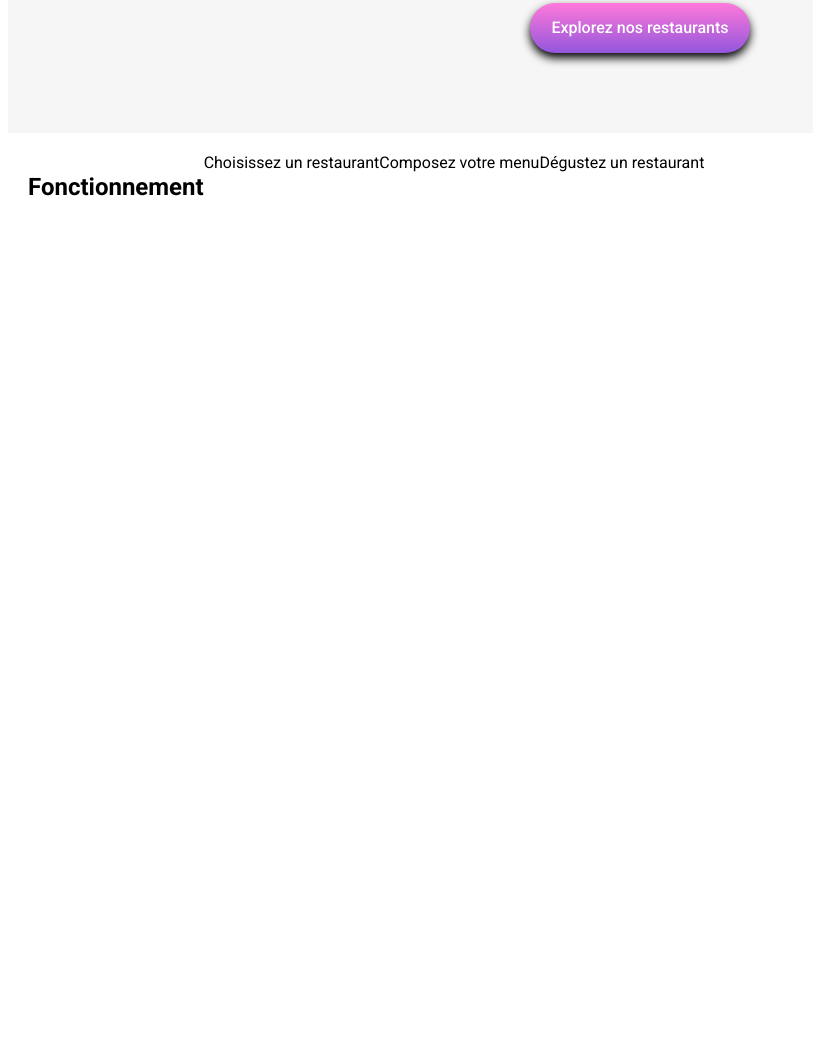
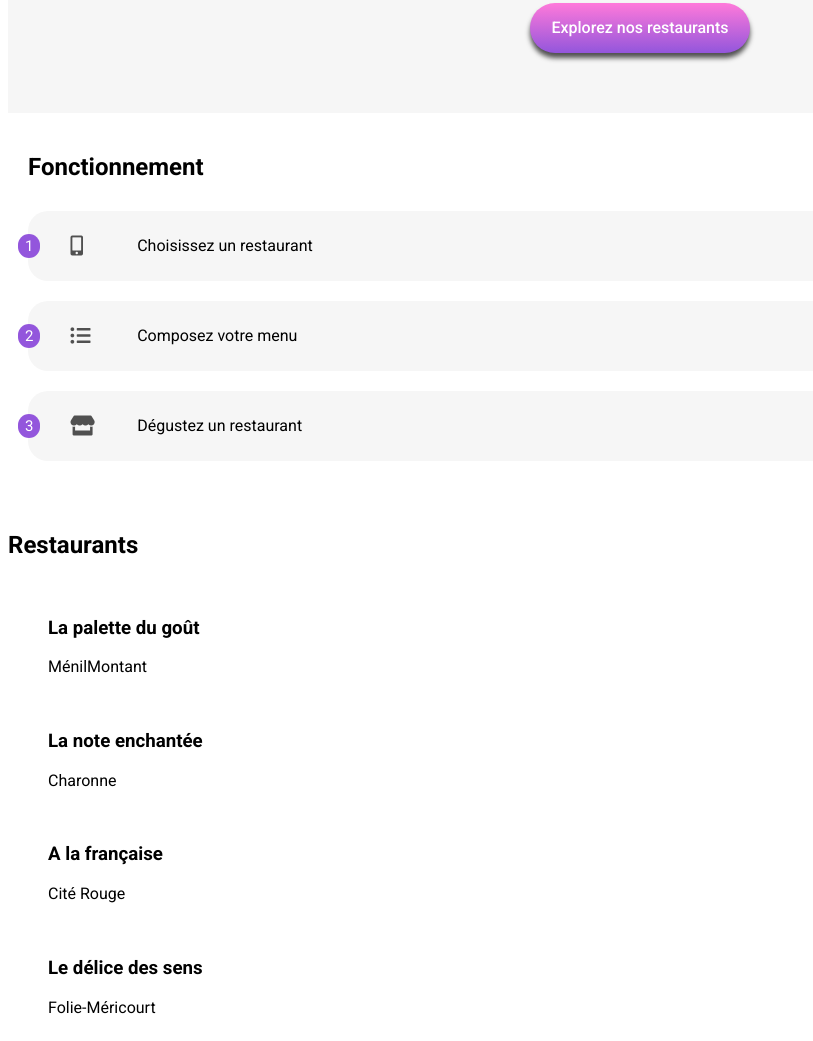
Before and after one commit to ElisaGDev/ElisaGDev.github.io, a website: page index.html in a window 1280 px wide. Shown: the part 299-1340 px from the top of the page, without its empty margins (0-813 px from the left). Before the commit the page ends 800 px from the top, so only its background shows below. Drawn offline with Linux system fonts and the light colour scheme; a web font is replaced by a local one.

Commit message:
Creation Restaurants section

```diff
--- a/index.html
+++ b/index.html
@@ -34,9 +34,43 @@
         </section>
         <section class="functioning">
             <h2>Fonctionnement</h2>
-            <a>Choisissez un restaurant</a>
-            <a>Composez votre menu</a>
-            <a>Dégustez un restaurant</a>
+            <a class="btn-fnct"><div class="circle">1</div><i class="fas fa-mobile-alt icon"></i><span>Choisissez un restaurant</span></a>
+            <a class="btn-fnct"><div class="circle">2</div><i class="fas fa-list-ul icon"></i><span>Composez votre menu</span></a>
+            <a class="btn-fnct"><div class="circle">3</div><i class="fas fa-store icon"></i><span>Dégustez un restaurant</span></a>
+        </section class="restaurants">
+            <h2>Restaurants</h2>
+            <article>
+                <figure>
+                    <img>
+                    <figcaption>
+                        <h3>La palette du goût</h3>
+                        <p>MénilMontant</p>
+                    </figcaption>
+                </figure>
+                <figure>
+                    <img>
+                    <figcaption>
+                        <h3>La note enchantée</h3>
+                        <p>Charonne</p>
+                    </figcaption>
+                </figure>
+                <figure>
+                    <img>
+                    <figcaption>
+                        <h3>A la française</h3>
+                        <p>Cité Rouge</p>
+                    </figcaption>
+                </figure>
+                <figure>
+                    <img>
+                    <figcaption>
+                        <h3>Le délice des sens</h3>
+                        <p>Folie-Méricourt</p>
+                    </figcaption>
+                </figure>
+            </article>
+        <section>
+
         </section>
     </main>
 
--- a/sass/components/_buttons.scss
+++ b/sass/components/_buttons.scss
@@ -17,9 +17,9 @@
     font-size: 16px;
     font-weight: 500;
     padding: 10px;
-    -webkit-box-shadow: 0 5px 10px 0 #000000;
-    -moz-box-shadow: 0 5px 10px 0 #000000;
-    box-shadow: 0 5px 10px 0 #000000;
+    -webkit-box-shadow: 0 5px 5px 0 $color-grey;
+    -moz-box-shadow: 0 5px 5px 0 $color-grey;
+    box-shadow: 0 5px 5px 0 $color-grey;
     border: 0px;
     text-decoration: none;
     cursor: pointer;
@@ -27,5 +27,13 @@
     justify-content: center;
     align-self: center;
     align-items: center;
-    margin: 10px 0 80px 0;
+    margin: 10px 0 60px 0;
  }
+ .btn-fnct{
+     display: flex;
+     background: $color-bkgd;
+     border-radius: 20px;
+     height: 70px;
+     align-items: center;
+     width: 100%;
+ }
--- a/sass/layouts/_functioning.scss
+++ b/sass/layouts/_functioning.scss
@@ -1,4 +1,30 @@
 //Functioning
 .functioning{
+    flex-direction: column;
     margin: 20px 20px 50px;
 }
+.functioning h2{
+    margin-bottom: 30px;
+}
+.functioning a{
+    margin-bottom: 20px;
+}
+a .circle{
+    color:#FFF;
+    background-color: $color-primary;
+    border-radius: 60px;
+    padding: 3px 7px;
+    font-size: 15px;
+    margin-left: -10px;
+    display: flex;
+    overflow: visible;
+}
+.icon{
+    color: $color-grey;
+    margin: 0 30px;
+    font-size: 20px;
+    width: 3%;
+}
+.btn-fnct span{
+    flex-grow: 2;
+}
--- a/sass/layouts/_presentation.scss
+++ b/sass/layouts/_presentation.scss
@@ -3,6 +3,8 @@
     background-color: #f6f6f6;
 }
 .presentation h1{
+    margin-top: 40px;
+    margin-bottom: auto;
     text-align: center;
     font-size: 24px;
     font-weight:bold;
```
Also changed, not shown: assets/css/style.css, 1 other file.
